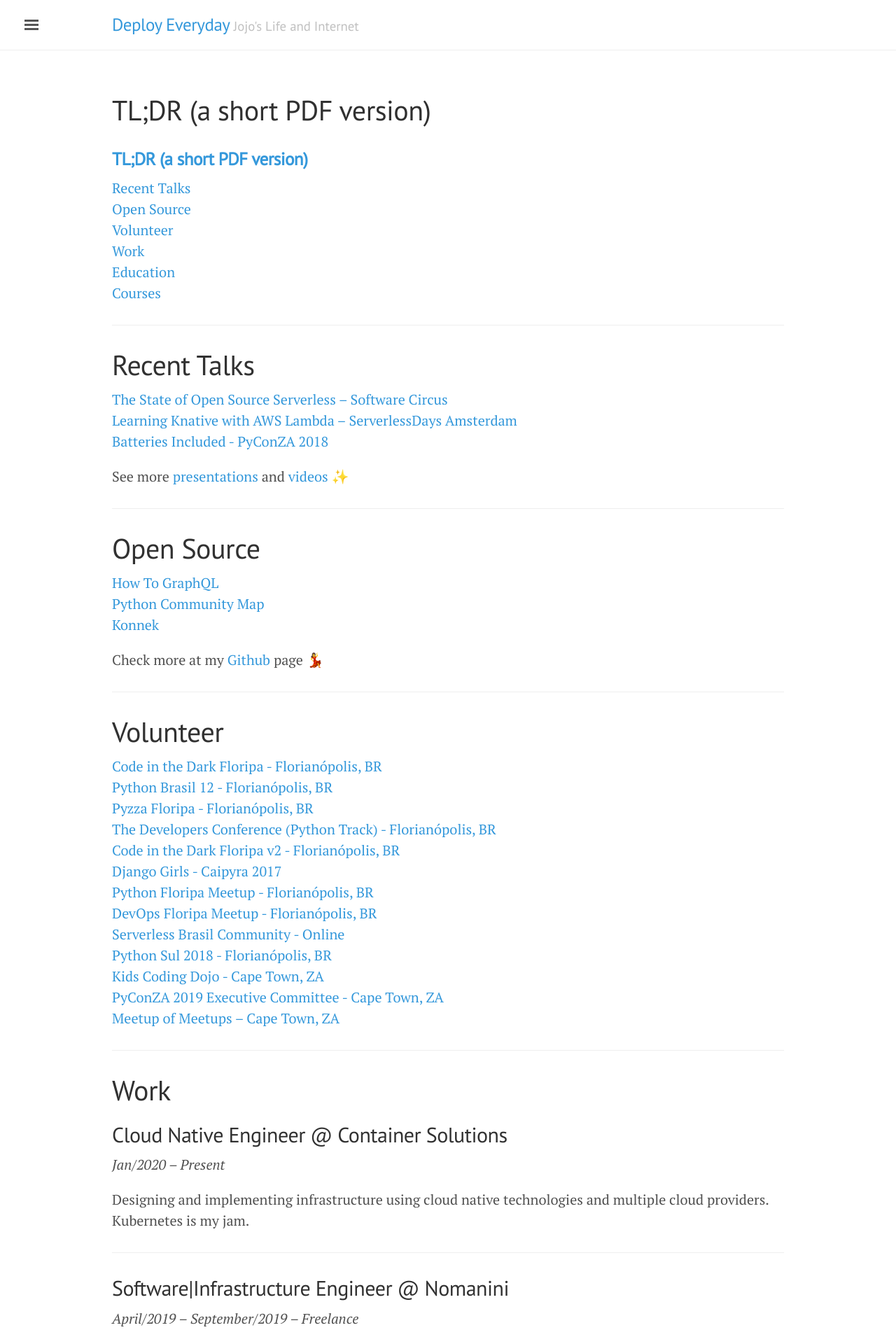
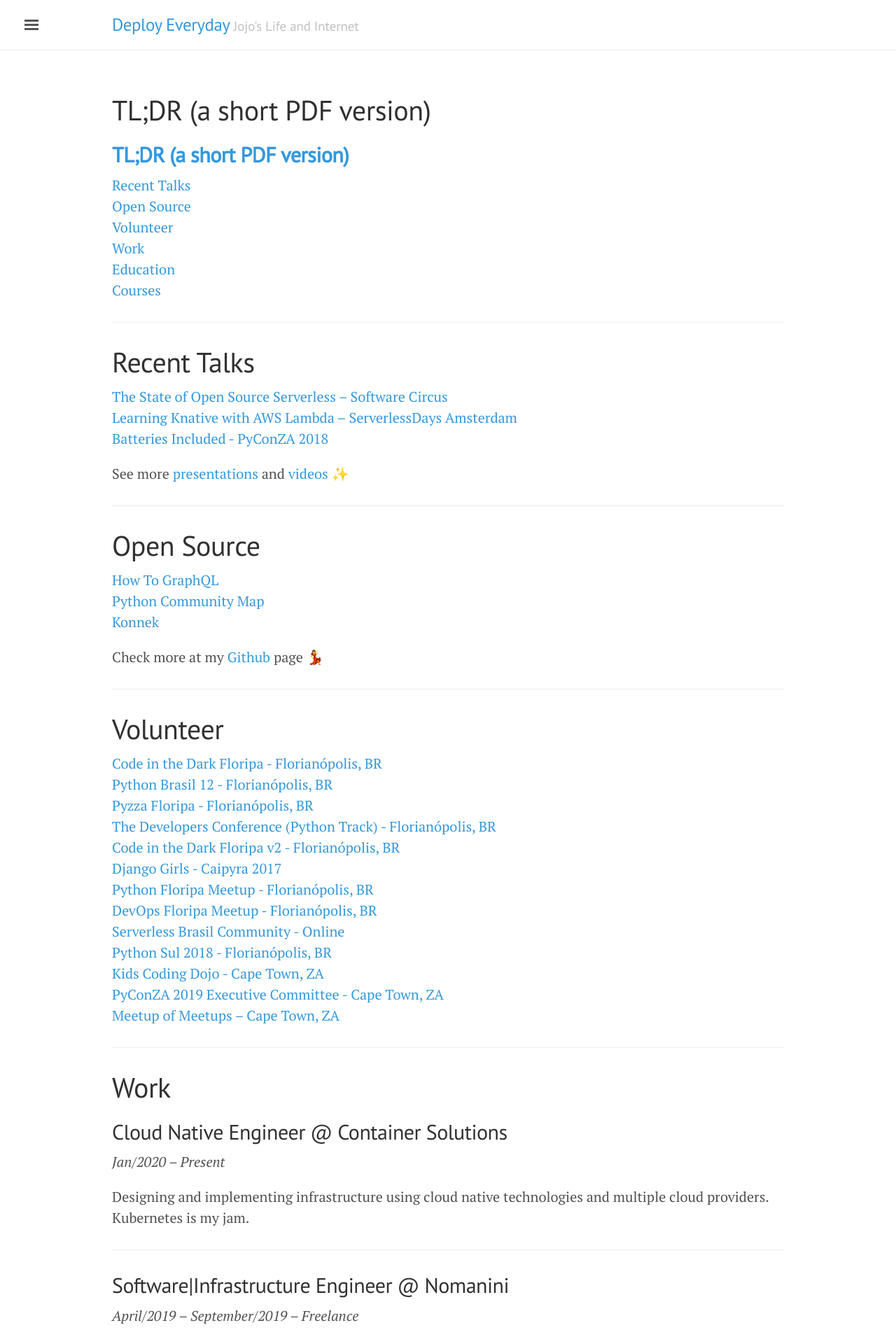
Before and after one commit to jonatasbaldin/jonatasbaldin.github.io, a Jekyll site: the page built from cv.md, in a window 1280 px wide. Shown: the top 1920 px of the page at 70% size. Built offline with Jekyll 4.4.1, drawn with Linux system fonts in a browser that asks for light colours; nearby versions of some CDN libraries; our own code applies the rules of GitHub Pages for plain Markdown files.

Commit message:
update cv

```diff
--- a/cv.md
+++ b/cv.md
@@ -3,7 +3,7 @@
 title:
 ---
 
-### **[TL;DR (a short PDF version)](https://drive.google.com/file/d/11FM3XPlFZflwH1TnoTuX2ySoDpqivSPW/view?usp=sharing)**
+## **[TL;DR (a short PDF version)](https://drive.google.com/file/d/11FM3XPlFZflwH1TnoTuX2ySoDpqivSPW/view?usp=sharing)**
 [Recent Talks](#recent-talks)
 [Open Source](#open-source)
 [Volunteer](#volunteer)
```
